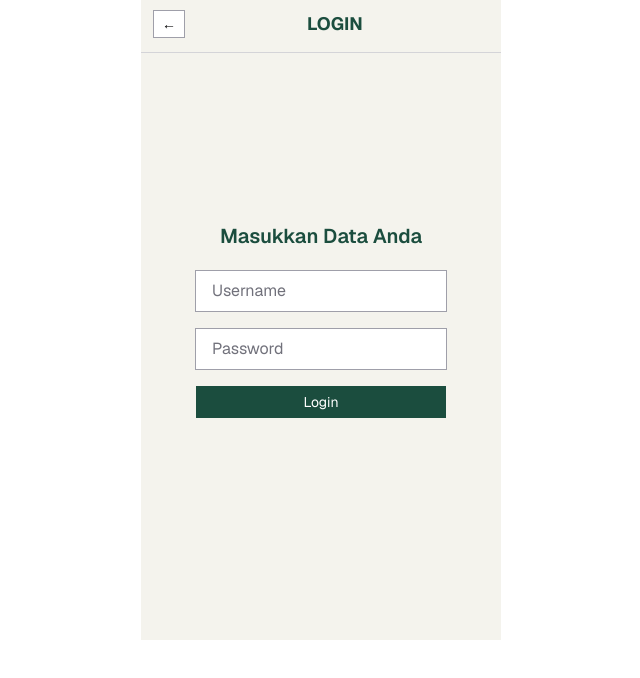
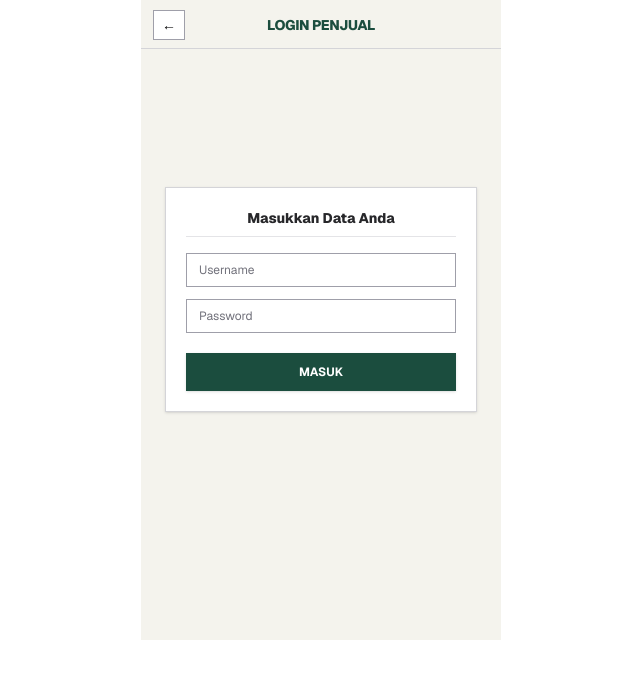
Before and after one commit to LinnaVal/PRD-Kelompok-10-Tubes-, a Next.js app in the folder my-app/: page /login in a window 1280 px wide. Shown: the top 678 px of the page, without its empty margins (319-959 px from the left). Built offline with nearby package versions, Linux system fonts and the light colour scheme.

Commit message:
Refactor login page layout and error handling

```diff
--- a/my-app/app/login/page.tsx
+++ b/my-app/app/login/page.tsx
@@ -3,7 +3,7 @@ import { toko } from '@/data/menuTb3.json';
 import { useRouter } from "next/navigation";
 import { useState } from 'react';
 
-export default function LoginPage () {
+export default function LoginPage() {
   const router = useRouter();
   const [username, setUsername] = useState("");
   const [password, setPassword] = useState("");
@@ -11,58 +11,59 @@ export default function LoginPage () {
   const found = toko.find((tenant) => tenant.username === username && tenant.password === password);
 
   return (
-        <div
-        className="bg-[#F4F3ED] font-sans text-zinc-950 overflow-hidden relative"
-        style={{ width: 360, height: 640 }}
-        >
-            <header className="border-b border-zinc-300 px-3 pt-2.5 pb-2 ">
-                <div className="flex gap-2 mb-1.5">
-                    <button
-                    onClick={() => {
-                    {router.push("/")}
-                    }}
-                    className="text-sm px-2 py-1 border border-zinc-400 bg-white hover:bg-zinc-100 leading-none cursor-pointer "
-                    >
+    <div className="bg-[#F4F3ED] font-sans text-zinc-950 overflow-hidden relative" style={{ width: 360, height: 640 }}>
+      {/* HEADER */}
+      <header className="border-b border-zinc-300 px-3 pt-2.5 pb-2 flex items-center">
+        <button onClick={() => router.push("/")} className="text-sm px-2 py-1 border border-zinc-400 bg-white hover:bg-zinc-100 cursor-pointer">
           ←
         </button>
-                    <h1 className="text-lg font-bold text-[#1B4D3E] text-center ml-28.5">LOGIN</h1>
+        <div className="flex-1 text-center pr-8">
+          <h1 className="text-sm font-extrabold text-[#1B4D3E] tracking-tight">LOGIN PENJUAL</h1>
         </div>
       </header>
-            {/* Login Form */}
-            <div className="flex flex-col items-center justify-center h-10/12 px-6 ">
-                <h1 className='text-xl mb-5 text-[#1B4D3E] font-semibold'>Masukkan Data Anda</h1>
+
+      {/* LOGIN FORM */}
+      <div className="flex flex-col justify-center px-6" style={{ height: 500 }}>
+        <div className="bg-white border border-zinc-300 p-5 shadow-sm">
+          <h2 className="text-sm font-extrabold text-zinc-800 mb-4 border-b border-zinc-200 pb-2 text-center">Masukkan Data Anda</h2>
+
           <input
             type="text"
             placeholder="Username"
             value={username}
-                    onChange={(e) => {setUsername(e.target.value), setPressed(false)}}
-                    className="border border-zinc-400 bg-white placeholder:text-zinc-500 focus:outline-none focus:ring-2 focus:ring-[#1B4D3E] py-2 px-4 mb-4"
+            onChange={(e) => { setUsername(e.target.value); setPressed(false); }}
+            className="w-full border border-zinc-400 bg-white placeholder:text-zinc-500 focus:outline-none focus:border-[#1B4D3E] py-2 px-3 mb-3 text-xs"
           />
           <input
             type="password"
             placeholder="Password"
             value={password}
-                    onChange={(e) => {setPassword(e.target.value), setPressed(false)}}
-                    className="border border-zinc-400 bg-white placeholder:text-zinc-500 focus:outline-none focus:ring-2 focus:ring-[#1B4D3E] py-2 px-4 mb-4"
+            onChange={(e) => { setPassword(e.target.value); setPressed(false); }}
+            className="w-full border border-zinc-400 bg-white placeholder:text-zinc-500 focus:outline-none focus:border-[#1B4D3E] py-2 px-3 mb-5 text-xs"
           />
+
           <button
             onClick={() => {
               setPressed(true);
               if (found) {
                 setPressed(false);
-                            {router.push(`/login/tenant/${found.tenantID}`)}
+                router.push(`/login/tenant/${found.tenantID}`);
               }
             }}
-                    className="w-62.5 text-sm px-4 py-2 border border-[#1B4D3E] bg-[#1B4D3E] text-white hover:bg-[#16392B] leading-none cursor-pointer "
+            className="w-full text-xs font-bold px-4 py-2.5 border border-[#1B4D3E] bg-[#1B4D3E] text-white hover:opacity-90 cursor-pointer shadow-sm"
           >
-                    Login
+            MASUK
           </button>
-                {!found && username && password && pressed &&
-                 <div className="text-red-500 mt-4">Username atau password salah</div>}
-                {!username && !password && pressed &&
-                 <div className="text-red-500 mt-4">Masukkan username dan password</div>}
+
+          {/* PESAN ERROR */}
+          {!found && username && password && pressed && (
+            <p className="text-[10px] text-red-600 font-bold mt-3 text-center bg-red-100 py-1 border border-red-300">Username atau password salah</p>
+          )}
+          {(!username || !password) && pressed && (
+            <p className="text-[10px] text-red-600 font-bold mt-3 text-center bg-red-100 py-1 border border-red-300">Masukkan username dan password</p>
+          )}
         </div>
-
       </div>
-    )
+    </div>
+  );
 }
```
Lines whose indentation alone changed are shown as unchanged.
